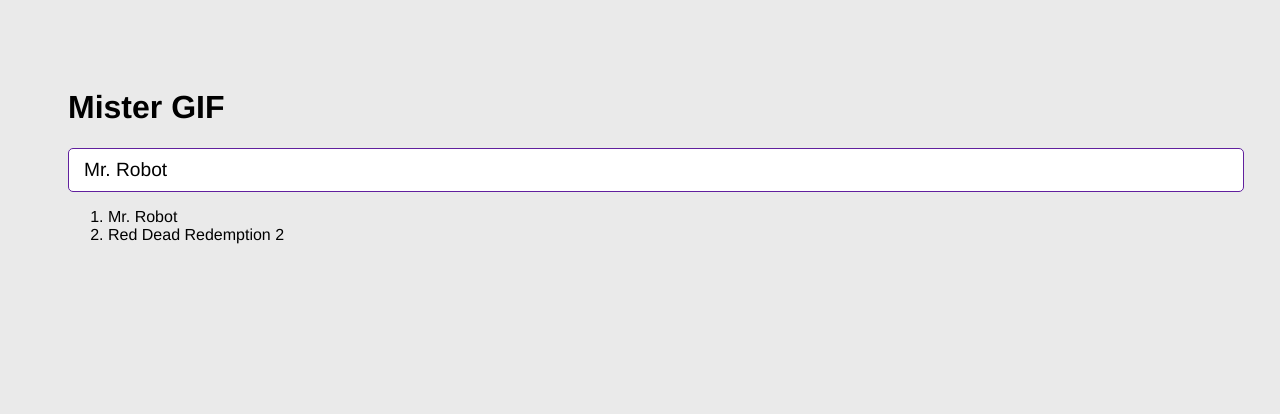
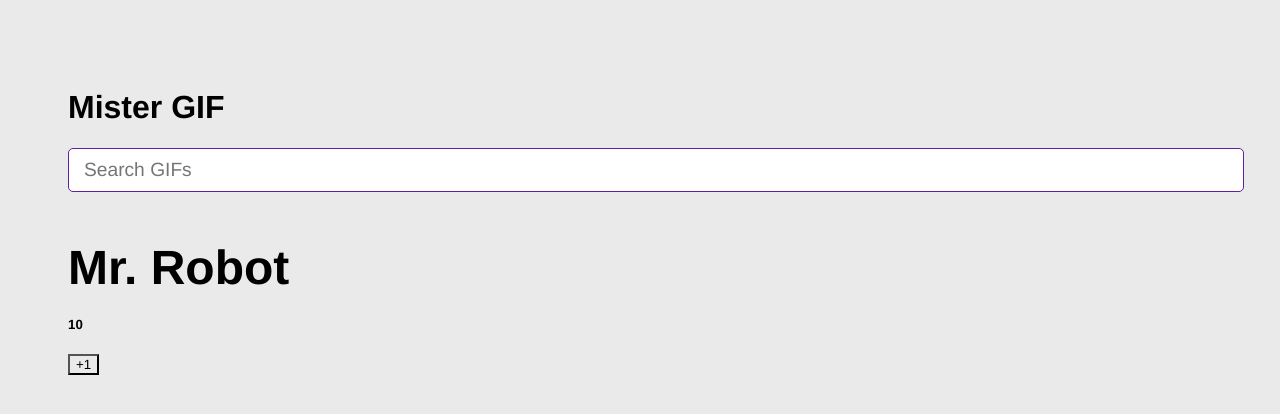
Before and after one commit to secch97/mister-gif-app, a React (Vite) app: page / in a window 1280 px wide. Shown: the top 414 px of the page. Built offline with nearby package versions, Linux system fonts and the light colour scheme; no server answers.

Commit message:
Finished AddCategory component. Began to iterate trough categories using GifGrid components. Also used Fetch API to fetch GIFS depending of the category given

```diff
--- a/src/MisterGifApp.jsx
+++ b/src/MisterGifApp.jsx
@@ -1,36 +1,33 @@
 import {useState} from 'react';
 import { AddCategory } from './components/AddCategory';
+import { GifGrid } from './components/GifGrid';
 
 const MisterGifApp = () => {
 
-    const [categories, setCategories] = useState(["Mr. Robot", "Red Dead Redemption 2"]);
+    const [categories, setCategories] = useState(["Mr. Robot"]);
 
     const onAddCategory = (newCategory) => {
-        setCategories([newCategory, ...categories.filter((category) => category!==newCategory)]);
+        setCategories([newCategory, ...categories.filter((category) => category.toLowerCase()!==newCategory.toLowerCase())]);
     };
 
 
   return (
     <>
-        {/* Title */}
         <h1>Mister GIF</h1>
 
-        {/* Input */}
+
         <AddCategory onAddCategory={onAddCategory}></AddCategory>
 
-        {/* GIF list */}
-        <ol>
-            {
-                categories.map((category, i) => {
-                    return (
-                    <li key={category}>
-                        {category}
-                    </li>
-                    );
-                })
-            }
-        </ol>
-            {/* GIF Items */}
+        {
+            categories.map((category) =>
+                (
+                    <GifGrid
+                        key={`${category}`}
+                        category={category}
+                    />
+                )
+            )
+        }
 
     </>
   );
--- a/src/components/AddCategory.jsx
+++ b/src/components/AddCategory.jsx
@@ -1,7 +1,7 @@
 import {useState} from "react";
 
 const AddCategory = ({onAddCategory}) => {
-    const [inputValue, setInputValue] = useState("Mr. Robot");
+    const [inputValue, setInputValue] = useState("");
 
     const onInputChange = (event) => {
         let newInputValue = event.target.value;
--- /dev/null
+++ b/src/components/GifGrid.jsx
@@ -0,0 +1,24 @@
+import {useState, useEffect} from "react";
+import { getGifs } from "../helpers/getGifs";
+
+
+
+const GifGrid = ({category}) => {
+
+    const [counter, setCounter] = useState(10);
+
+    //useEffect hook
+    useEffect(() => {
+        getGifs(category);
+    }, [ ])
+
+    return (
+        <>
+            <h3>{category}</h3>
+            <h5>{counter}</h5>
+            <button onClick={() => setCounter(counter+1)}>+1</button>
+        </>
+    );
+};
+
+export { GifGrid };
--- /dev/null
+++ b/src/helpers/getGifs.js
@@ -0,0 +1,18 @@
+const getGifs = async(category) => {
+    const url = `https://api.giphy.com/v1/gifs/search?api_key=FWCszwwyG9YJM5R3VACQkGLUQBl2M7Qe&q=${category}&limit=10`;
+    const response = await fetch(url);
+    const {data} = await response.json();
+    const gifs = data.map((gif) => {
+        return {
+            id: gif.id,
+            title: gif.title,
+            url: gif.images.downsized_medium.url
+        };
+    });
+    console.log(gifs);
+    return gifs;
+};
+
+export {
+    getGifs
+};
--- a/src/main.jsx
+++ b/src/main.jsx
@@ -4,7 +4,5 @@
 import "./styles.css";
 
 ReactDOM.createRoot(document.getElementById('root')).render(
-  <React.StrictMode>
     <MisterGifApp />
-  </React.StrictMode>,
 );
```
